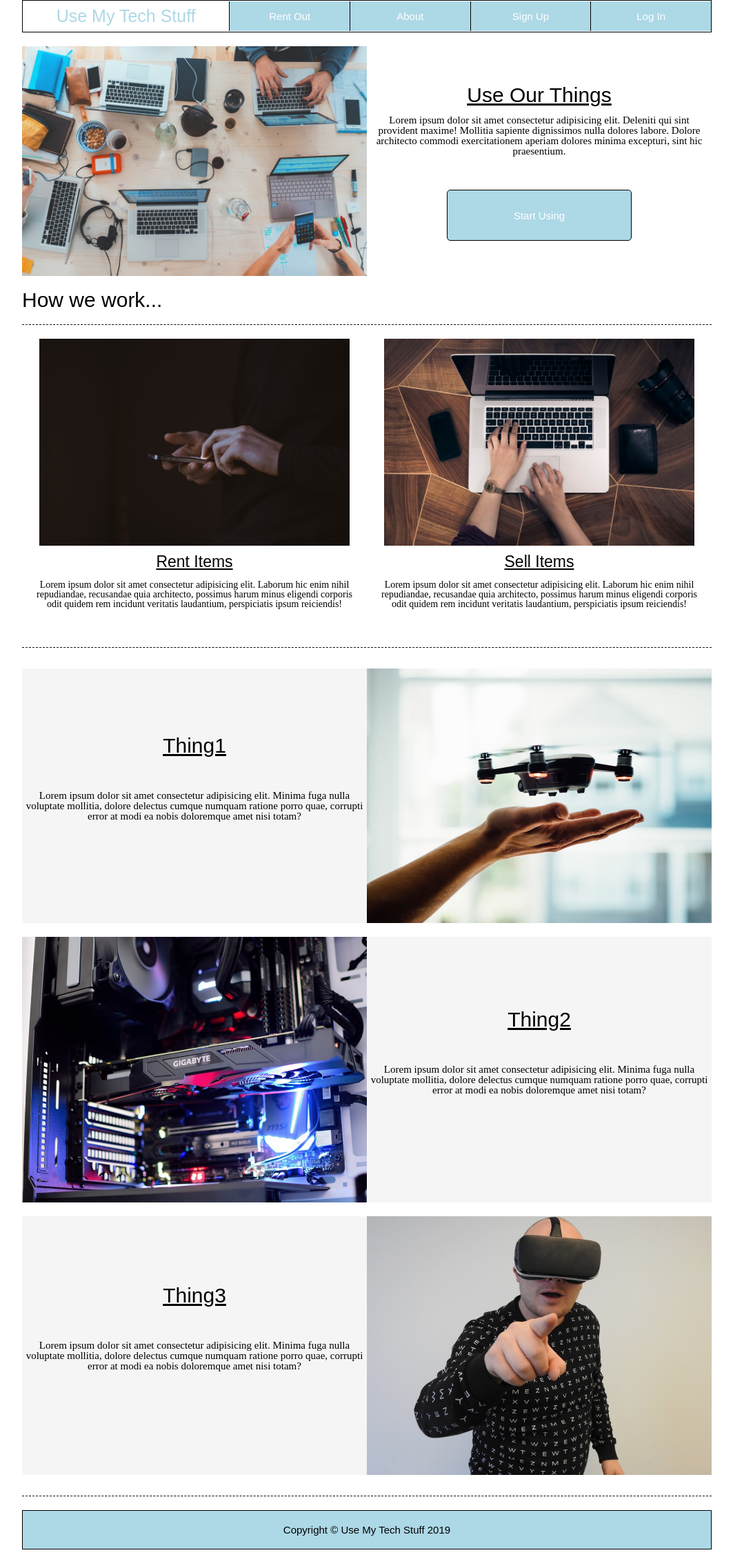
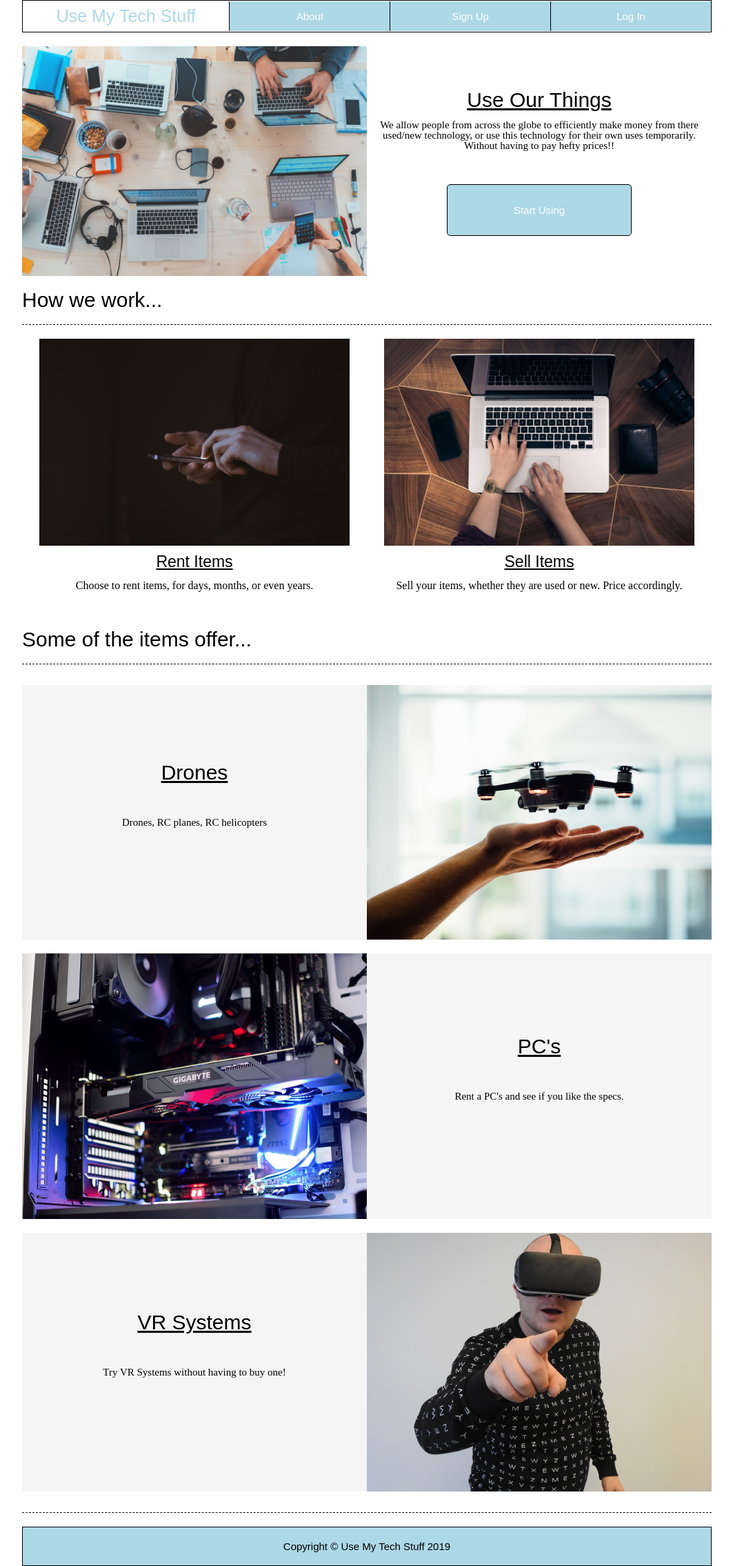
Before and after one commit to BuildWeek-UseMy-Tech-Stuff/Marketing-Page, a plain HTML site: page index.html in a window 1280 px wide. Shown: the whole page at 69% size, without its empty margins (108-1171 px from the left). Before the commit the page ends 2246 px from the top, so only its background shows below. Drawn offline with Linux system fonts and the light colour scheme; a web font is replaced by a local one.

Commit message:
css tweaks and about page media breakpoint

```diff
--- a/index.html
+++ b/index.html
@@ -14,7 +14,6 @@
     <a href="index.html" id="logo">Use My Tech Stuff</a>
 
     <nav>
-      <a href="#">Rent Out</a>
       <a href="about.html">About</a>
       <a href="https://usemy-tech-stuff.now.sh/signup">Sign Up</a>
       <a href="https://usemy-tech-stuff.now.sh/login">Log In</a>
@@ -24,7 +23,7 @@
       <div class="top-text">
         <h2>Use Our Things</h2>
 
-        <p>Lorem ipsum dolor sit amet consectetur adipisicing elit. Deleniti qui sint provident maxime! Mollitia sapiente dignissimos nulla dolores labore. Dolore architecto commodi exercitationem aperiam dolores minima excepturi, sint hic praesentium.</p>
+        <p>We allow people from across the globe to efficiently make money from there used/new technology, or use this technology for their own uses temporarily. Without having to pay hefty prices!!</p>
 
         <a href="https://usemy-tech-stuff.now.sh/login">Start Using</a>
       </div>
@@ -40,18 +39,18 @@
 
           <h3>Rent Items</h3>
 
-          <p>Lorem ipsum dolor sit amet consectetur adipisicing elit. Laborum hic enim nihil repudiandae, recusandae quia architecto, possimus harum minus eligendi corporis odit quidem rem incidunt veritatis laudantium, perspiciatis ipsum reiciendis!</p>
+          <p>Choose to rent items, for days, months, or even years.</p>
         </div>
         <div>
             <img class="macbook-pic" src="img/mac.jpg" alt="macbook"/>
 
           <h3>Sell Items</h3>
 
-          <p>Lorem ipsum dolor sit amet consectetur adipisicing elit. Laborum hic enim nihil repudiandae, recusandae quia architecto, possimus harum minus eligendi corporis odit quidem rem incidunt veritatis laudantium, perspiciatis ipsum reiciendis!</p>
+          <p>Sell your items, whether they are used or new. Price accordingly.</p>
         </div>
       </div>
 
-
+      <h2>Some of the items offer...</h2>
     </section>
 
     <section class="bottom-section">
@@ -59,10 +58,9 @@
         <img src="img/Drone.jpg" alt="">
 
         <div class="bottom-text">
-          <h2>Thing1</h2>
+          <h2>Drones</h2>
 
-          <p>Lorem ipsum dolor sit amet consectetur adipisicing elit. Minima fuga nulla voluptate mollitia, dolore delectus
-            cumque numquam ratione porro quae, corrupti error at modi ea nobis doloremque amet nisi totam?</p>
+          <p>Drones, RC planes, RC helicopters</p>
         </div>
       </div>
 
@@ -70,10 +68,9 @@
         <img src="img/pc.jpg" alt="">
 
         <div class="bottom-text">
-          <h2>Thing2</h2>
+          <h2>PC's</h2>
 
-          <p>Lorem ipsum dolor sit amet consectetur adipisicing elit. Minima fuga nulla voluptate mollitia, dolore delectus
-            cumque numquam ratione porro quae, corrupti error at modi ea nobis doloremque amet nisi totam?</p>
+          <p>Rent a PC's and see if you like the specs.</p>
         </div>
       </div>
 
@@ -81,10 +78,9 @@
         <img src="img/vrboi.jpg" alt="">
 
         <div class="bottom-text">
-          <h2>Thing3</h2>
+          <h2>VR Systems</h2>
 
-          <p>Lorem ipsum dolor sit amet consectetur adipisicing elit. Minima fuga nulla voluptate mollitia, dolore delectus
-            cumque numquam ratione porro quae, corrupti error at modi ea nobis doloremque amet nisi totam?</p>
+          <p>Try VR Systems without having to buy one!</p>
         </div>
       </div>
     </section>
--- a/less/about-page.less
+++ b/less/about-page.less
@@ -3,6 +3,11 @@
     flex-wrap: wrap;
     justify-content: space-around;
     padding: 2% 0;
+
+
+    @media @phone {
+        flex-direction: column;
+    }
 
     h1 {
         font-size: 4rem;
@@ -30,6 +35,7 @@
             text-align: center;
             width: 50%;
         }
+
     }
 
     #pl {
@@ -42,6 +48,18 @@
         p {
             font-size: 2rem;
         }
+
+        @media @phone {
+            width: 100%;
+
+            h2 {
+                font-size: 2rem;
+            }
+
+            p {
+                font-size: 1.5rem;
+            }
+        }
     }
 
     .about-box {
@@ -51,6 +69,10 @@
         border: 1px solid black;
         margin: 2% 0;
         padding: 2%;
+
+        @media @phone {
+            width: 100%;
+        }
 
         img {
             width: 100%;
--- a/less/home-page.less
+++ b/less/home-page.less
@@ -84,7 +84,7 @@
 
            p {
                margin-top: 5%;
-               font-size: 1.4rem;
+               font-size: 1.6rem;
                margin:3%;
            }
 
--- a/less/navbar.less
+++ b/less/navbar.less
@@ -41,7 +41,7 @@ header{
             background-color: @bg-color;
             border-left: 1px solid black;
             text-align: center;
-            width: 25%;
+            width: 34%;
             transition: 1s;
 
             &:hover {
```
Also changed, not shown: about.html (+1 -1 lines), css/index.css.
